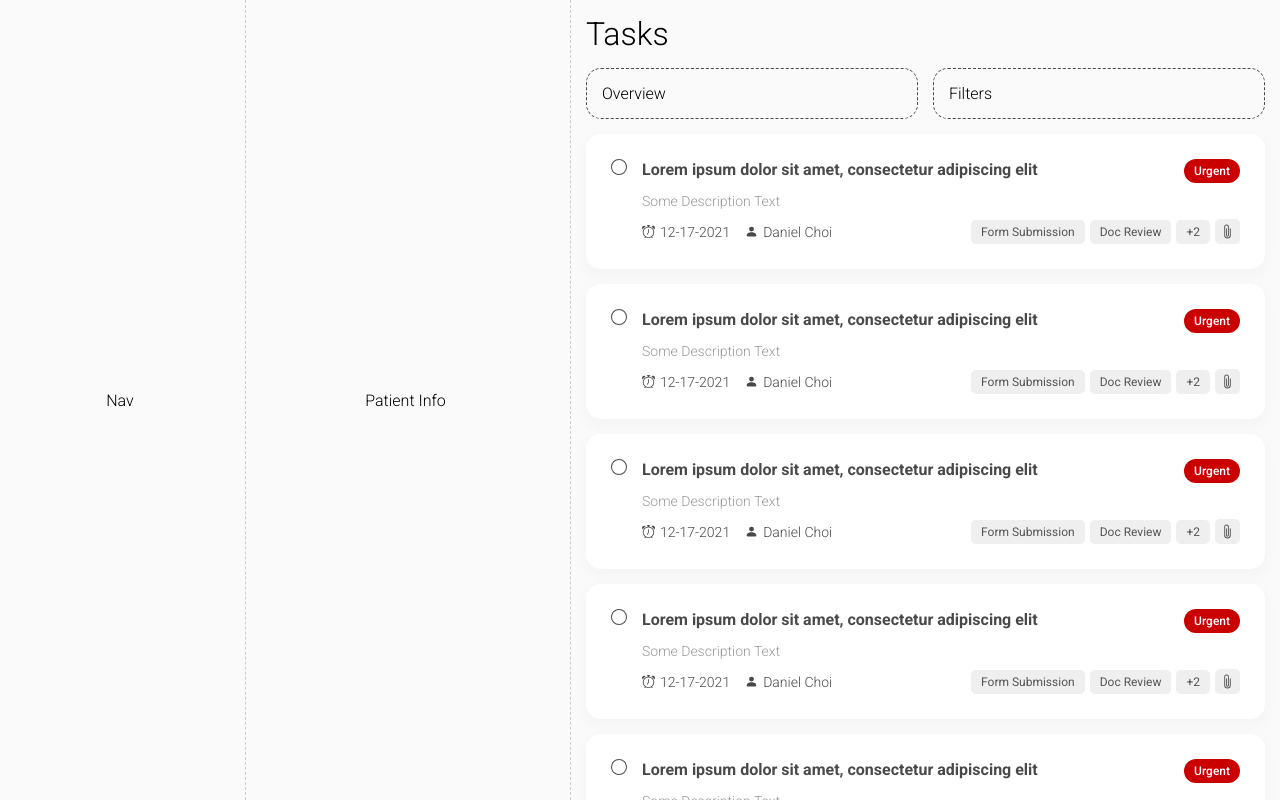
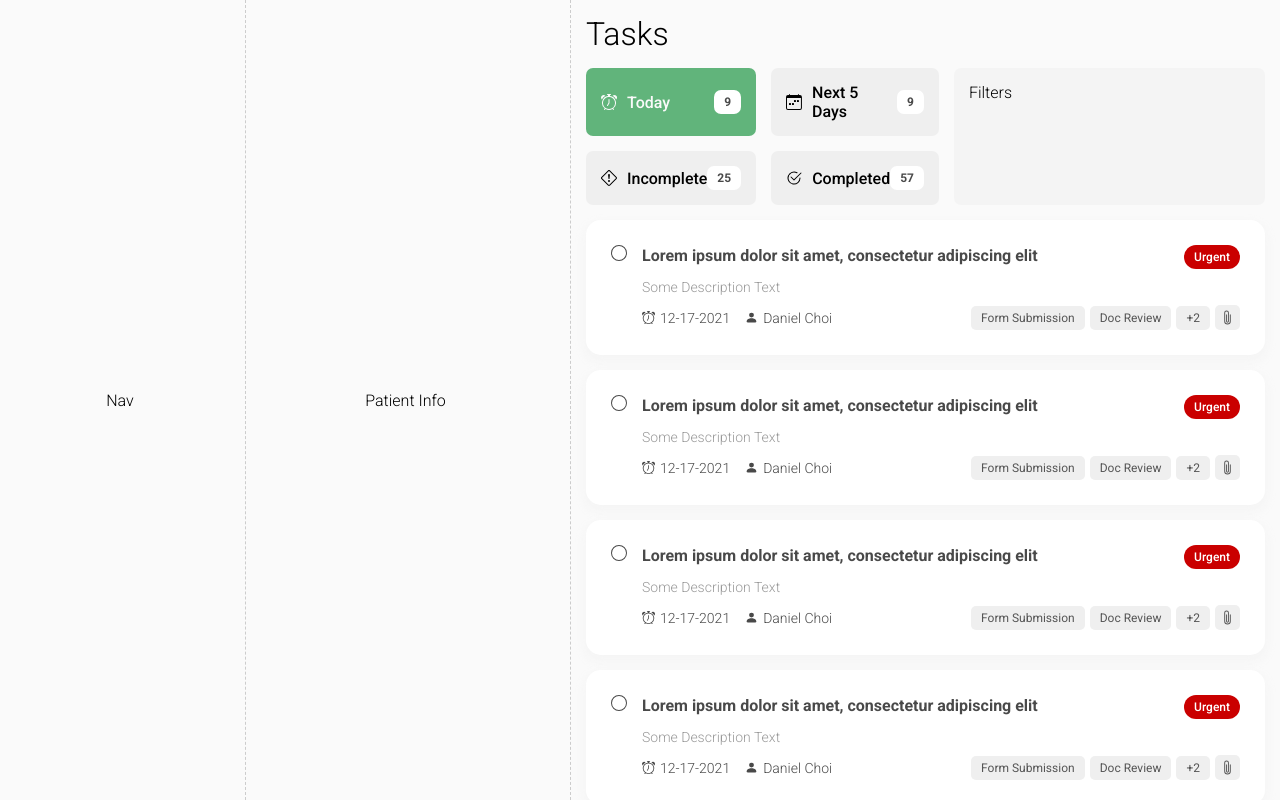
Before and after one commit to dchoi87/akute-health, a React (Create React App) app: page / in a window 1280 px wide. Built offline with nearby package versions, Linux system fonts and the light colour scheme.

Commit message:
Summary Design

```diff
--- a/src/components/tasks/Card.js
+++ b/src/components/tasks/Card.js
@@ -11,7 +11,7 @@ Attachment Indicator
 
 const Cards = ({showDesktopView}) => {
   return (
-    <button className="tasks-cards__item">
+    <button className="tasks-cards__item tasks__btn">
       <div className="tasks-cards__checkbox">
         <svg xmlns="http://www.w3.org/2000/svg" width="16" height="16" fill="currentColor" className="bi bi-circle" viewBox="0 0 16 16">
           <path d="M8 15A7 7 0 1 1 8 1a7 7 0 0 1 0 14zm0 1A8 8 0 1 0 8 0a8 8 0 0 0 0 16z"/>
--- a/src/components/tasks/Filters.js
+++ b/src/components/tasks/Filters.js
@@ -1,6 +1,8 @@
 const Filters = () => {
   return (
-    <div className="">Filters</div>
+    <div className="tasks-filters">
+      Filters
+    </div>
   )
 }
 
--- /dev/null
+++ b/src/components/tasks/Summary.js
@@ -0,0 +1,48 @@
+const Summary = () => {
+  return (
+    <div className="tasks-summary">
+      <button className="tasks-summary__status tasks-summary__status--selected tasks__btn">
+        <div className="tasks-summary__title">
+          <svg xmlns="http://www.w3.org/2000/svg" width="16" height="16" fill="currentColor" className="bi bi-alarm" viewBox="0 0 16 16">
+            <path d="M8.5 5.5a.5.5 0 0 0-1 0v3.362l-1.429 2.38a.5.5 0 1 0 .858.515l1.5-2.5A.5.5 0 0 0 8.5 9V5.5z"/>
+            <path d="M6.5 0a.5.5 0 0 0 0 1H7v1.07a7.001 7.001 0 0 0-3.273 12.474l-.602.602a.5.5 0 0 0 .707.708l.746-.746A6.97 6.97 0 0 0 8 16a6.97 6.97 0 0 0 3.422-.892l.746.746a.5.5 0 0 0 .707-.708l-.601-.602A7.001 7.001 0 0 0 9 2.07V1h.5a.5.5 0 0 0 0-1h-3zm1.038 3.018a6.093 6.093 0 0 1 .924 0 6 6 0 1 1-.924 0zM0 3.5c0 .753.333 1.429.86 1.887A8.035 8.035 0 0 1 4.387 1.86 2.5 2.5 0 0 0 0 3.5zM13.5 1c-.753 0-1.429.333-1.887.86a8.035 8.035 0 0 1 3.527 3.527A2.5 2.5 0 0 0 13.5 1z"/>
+          </svg>
+          <span>Today</span>
+        </div>
+        <span className="tasks-summary__number">9</span>
+      </button>
+      <button className="tasks-summary__status tasks__btn">
+        <div className="tasks-summary__title">
+          <svg xmlns="http://www.w3.org/2000/svg" width="16" height="16" fill="currentColor" className="bi bi-calendar-week" viewBox="0 0 16 16">
+            <path d="M11 6.5a.5.5 0 0 1 .5-.5h1a.5.5 0 0 1 .5.5v1a.5.5 0 0 1-.5.5h-1a.5.5 0 0 1-.5-.5v-1zm-3 0a.5.5 0 0 1 .5-.5h1a.5.5 0 0 1 .5.5v1a.5.5 0 0 1-.5.5h-1a.5.5 0 0 1-.5-.5v-1zm-5 3a.5.5 0 0 1 .5-.5h1a.5.5 0 0 1 .5.5v1a.5.5 0 0 1-.5.5h-1a.5.5 0 0 1-.5-.5v-1zm3 0a.5.5 0 0 1 .5-.5h1a.5.5 0 0 1 .5.5v1a.5.5 0 0 1-.5.5h-1a.5.5 0 0 1-.5-.5v-1z"/>
+            <path d="M3.5 0a.5.5 0 0 1 .5.5V1h8V.5a.5.5 0 0 1 1 0V1h1a2 2 0 0 1 2 2v11a2 2 0 0 1-2 2H2a2 2 0 0 1-2-2V3a2 2 0 0 1 2-2h1V.5a.5.5 0 0 1 .5-.5zM1 4v10a1 1 0 0 0 1 1h12a1 1 0 0 0 1-1V4H1z"/>
+          </svg>
+          <span>Next 5 Days</span>
+        </div>
+        <span className="tasks-summary__number">9</span>
+      </button>
+      <button className="tasks-summary__status tasks__btn">
+        <div className="tasks-summary__title">
+          <svg xmlns="http://www.w3.org/2000/svg" width="16" height="16" fill="currentColor" className="bi bi-exclamation-diamond" viewBox="0 0 16 16">
+            <path d="M6.95.435c.58-.58 1.52-.58 2.1 0l6.515 6.516c.58.58.58 1.519 0 2.098L9.05 15.565c-.58.58-1.519.58-2.098 0L.435 9.05a1.482 1.482 0 0 1 0-2.098L6.95.435zm1.4.7a.495.495 0 0 0-.7 0L1.134 7.65a.495.495 0 0 0 0 .7l6.516 6.516a.495.495 0 0 0 .7 0l6.516-6.516a.495.495 0 0 0 0-.7L8.35 1.134z"/>
+            <path d="M7.002 11a1 1 0 1 1 2 0 1 1 0 0 1-2 0zM7.1 4.995a.905.905 0 1 1 1.8 0l-.35 3.507a.552.552 0 0 1-1.1 0L7.1 4.995z"/>
+          </svg>
+          <span>Incomplete</span>
+        </div>
+        <span className="tasks-summary__number">25</span>
+      </button>
+      <button className="tasks-summary__status tasks__btn">
+        <div className="tasks-summary__title">
+          <svg xmlns="http://www.w3.org/2000/svg" width="16" height="16" fill="currentColor" className="bi bi-check2-circle" viewBox="0 0 16 16">
+            <path d="M2.5 8a5.5 5.5 0 0 1 8.25-4.764.5.5 0 0 0 .5-.866A6.5 6.5 0 1 0 14.5 8a.5.5 0 0 0-1 0 5.5 5.5 0 1 1-11 0z"/>
+            <path d="M15.354 3.354a.5.5 0 0 0-.708-.708L8 9.293 5.354 6.646a.5.5 0 1 0-.708.708l3 3a.5.5 0 0 0 .708 0l7-7z"/>
+          </svg>
+          <span>Completed</span>
+        </div>
+        <span className="tasks-summary__number">57</span>
+      </button>
+    </div>
+  )
+}
+
+export default Summary;
--- a/src/components/tasks/Tasks.css
+++ b/src/components/tasks/Tasks.css
@@ -7,6 +7,15 @@
 .tasks-header h1 {
   font-weight: 300;
   margin: 0;
+}
+
+/* normalize */
+.tasks__btn {
+  font-size: 100%;
+  font-family: inherit;
+  text-align: inherit;
+  border: 0;
+  cursor: pointer;
 }
 
 /* grid */
@@ -20,33 +29,57 @@
 }
 .tasks-section {
   display: grid;
+  grid-template-columns: auto;
+  gap: 15px;
+}
+.tasks-section--desktop {
+  grid-template-columns: repeat(2, 1fr);
+}
+
+/* summary */
+.tasks-summary {
+  display: grid;
   grid-template-columns: repeat(2, 1fr);
   gap: 15px;
 }
-
-/* overview */
-.tasks-overview {
-  border: 1px dashed #494949;
+.tasks-summary__status {
+  display: flex;
+  align-items: center;
+  justify-content: space-between;
+  border-radius: 7px;
   padding: 15px;
-  border-radius: 15px;
+  font-weight: 500;
+  background: #efefef;
+}
+.tasks-summary__status--selected {
+  background: #61b47b;
+  color: #fafafa;
+}
+.tasks-summary__title {
+  display: flex;
+  align-items: center;
+}
+.tasks-summary__title > * + * {
+  margin-left: 10px;
+}
+.tasks-summary__number {
+  background: #fff;
+  color: #494949;
+  border-radius: 7px;
+  padding: 5px 10px;
+  font-size: 12px;
+  font-weight: 700;
 }
 
 /* filters */
 .tasks-filters {
-  border: 1px dashed #494949;
+  background: #f4f4f4;
   padding: 15px;
-  border-radius: 15px;
+  border-radius: 7px;
 }
 
 /* card */
 .tasks-cards__item {
-  /* normalize */
-  /* note: maybe change this to a div and do type="button" */
-  font-size: 100%;
-  font-family: inherit;
-  text-align: inherit;
-  border: 0;
-  /* styling */
   display: flex;
   align-items: baseline;
   padding: 15px;
--- a/src/components/tasks/Tasks.js
+++ b/src/components/tasks/Tasks.js
@@ -1,4 +1,6 @@
 import React, { useRef } from 'react';
+import Summary from './Summary';
+import Filters from './Filters';
 import Card from './Card';
 import { useContainerQuery } from './hooks';
 
@@ -13,13 +15,9 @@ const Tasks = () => {
       <div className="tasks-header">
         <h1>Tasks</h1>
       </div>
-      <div className="tasks-section">
-        <div className="tasks-overview">
-          Overview
-        </div>
-        <div className="tasks-filters">
-          Filters
-        </div>
+      <div className={"tasks-section" + (showDesktopView ? ' tasks-section--desktop' : '')}>
+        <Summary />
+        <Filters />
       </div>
       <div className="tasks-cards">
         {
```
Also changed, not shown: src/components/tasks/Overview.js (deleted, +0 -7 lines).
